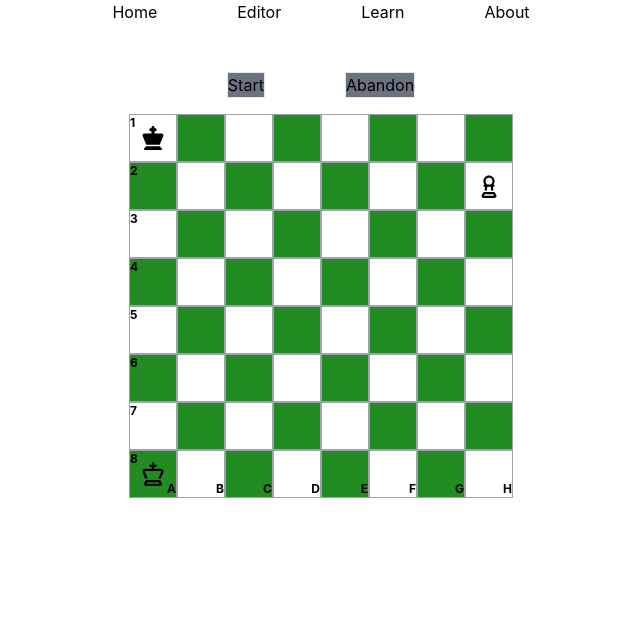
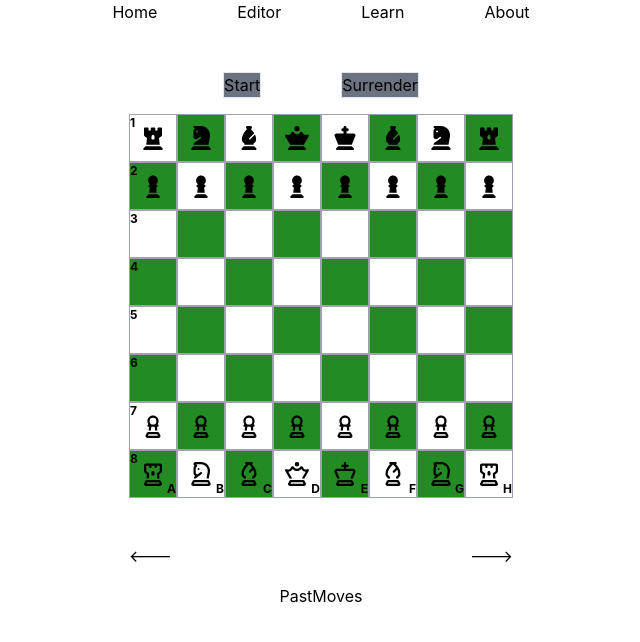
Before and after one commit to IsmaelMastronardi/chessboard, a React (Create React App) app: page / in a window 1280 px wide. Shown: the top 642 px of the page, without its empty margins (319-959 px from the left). Built offline with nearby package versions, Linux system fonts and the light colour scheme.

Commit message:
add functionality to view past game states

```diff
--- a/src/components/board.jsx
+++ b/src/components/board.jsx
@@ -1,13 +1,18 @@
 import { useDispatch, useSelector } from "react-redux";
 import Square from "./square";
-import { useEffect } from "react";
+import { useEffect, useState } from "react";
 import { movePiece } from "../redux/slices/boardSlice";
 import { minimax } from "../engine/boardEvaluation";
 import SettingsMenu from "./settingsMenu";
+import { current } from "@reduxjs/toolkit";
 
 const Board = () => {
-  const {convertedBoard, posibleMoves, selectedPiece, waitingForPcMove, playerColor} = useSelector((store) => store.gameBoard);
+  const {convertedBoard, posibleMoves, selectedPiece, waitingForPcMove, pastBoardStates, currentBoard} = useSelector((store) => store.gameBoard);
   const dispatch = useDispatch();
+  const [boardStateIndex, setBoardStateIndex] = useState(currentBoard);
+  useEffect(() => {
+    setBoardStateIndex(currentBoard);
+  }, [currentBoard]);
   // console.log(posibleMoves);
   // useEffect(() => {
   //   if (waitingForPcMove) {
@@ -17,10 +22,16 @@ const Board = () => {
   //     }, 100);
   //   }
   // });
+  const changeBoardState = (direction) => {
+    if(boardStateIndex + direction >= 0 && boardStateIndex + direction < pastBoardStates.length){
+      setBoardStateIndex(boardStateIndex + direction);
+    }
+  };
+
   return(
     <section className="">
       <div className="grid grid-cols-8">
-      {convertedBoard.pieces.map((row, rowIndex) => {
+      {pastBoardStates[boardStateIndex].pieces.map((row, rowIndex) => {
         return row.map((square, colIndex) => {
           const isDark = (rowIndex + colIndex) % 2 === 1;
           let highlighted = false;
@@ -36,7 +47,9 @@ const Board = () => {
               value={square}
               isDark={isDark}
               index={[rowIndex, colIndex]}
-              posibleSquare={highlighted}/>
+              posibleSquare={highlighted}
+              inCurrentBoard={boardStateIndex === currentBoard}
+              />
             </div>
           );
         })
@@ -45,6 +58,10 @@ const Board = () => {
     <div className="flex items-start w-full">
       <SettingsMenu />
     </div>
+    <div className="flex justify-between w-full">
+      <button onClick={() => changeBoardState(-1)}>&lt;---</button>
+      <button onClick={() => changeBoardState(1)}>---&gt;</button>
+    </div>
     </section>
   )
 }
--- /dev/null
+++ b/src/components/pastMoves.jsx
@@ -0,0 +1,7 @@
+const PastMoves = () => {
+  return(
+    <div>PastMoves</div>
+  );
+};
+
+export default PastMoves;
--- a/src/components/square.jsx
+++ b/src/components/square.jsx
@@ -5,8 +5,8 @@ import { selectPieceIcon } from "../gameLogic/pieces";
 import { useState } from "react";
 
 
-const Square = ({value, isDark, index, posibleSquare }) => {
-  const {posibleMoves, selectedPiece} = useSelector((store) => store.gameBoard);
+const Square = ({value, isDark, index, posibleSquare, inCurrentBoard }) => {
+  const {posibleMoves} = useSelector((store) => store.gameBoard);
   const {squareBackgroundColor} = useSelector((store) => store.settings);
   const [promotionMenu, setPromotionMenu] = useState(false);
 
@@ -45,22 +45,26 @@ const Square = ({value, isDark, index, posibleSquare }) => {
   };
 
   const handleDrop = (oldPos, newPos, piece) => {
+    console.log(posibleMoves[`${oldPos[0]}${oldPos[1]}`]);
+    if(!posibleMoves[`${oldPos[0]}${oldPos[1]}`]){
+      return;
+    }
     const selectedMove = findMove(posibleMoves[`${oldPos[0]}${oldPos[1]}`], newPos);
     if(selectedMove){
-      if(piece.toLowerCase() === 'p'){
-        if(selectedMove.promotion){
-          saveMove(oldPos, newPos);
-          togglePromotionMenu();
-        }
+      if(selectedMove.promotion){
+        saveMove(oldPos, newPos);
+        togglePromotionMenu();
       }
       else {
-        //        oldPos, newIndex, isPcMove, isPromoting
         executeMove(oldPos, selectedMove, false);
       }
     }
   };
 
   const [, drag] = useDrag({
+    drag: () => {
+      if(!inCurrentBoard){return;}
+    },
     type: 'PIECE',
     item: { index: index, piece: value},
   });
@@ -68,6 +72,7 @@ const Square = ({value, isDark, index, posibleSquare }) => {
   const [, drop] = useDrop({
     accept: 'PIECE',
     drop: (item) => {
+      if(!inCurrentBoard){return;}
       handleDrop(item.index, index, item.piece);
     }
   });
--- a/src/gameLogic/completeMove.js
+++ b/src/gameLogic/completeMove.js
@@ -1,4 +1,4 @@
-const finalizeMove = (board, oldIndex, move, isPromoting = false) => {
+const finalizeMove = (board, oldIndex, move) => {
   const movingPiece = board.pieces[oldIndex[0]][oldIndex[1]];
   const previousSquare = board.pieces[oldIndex[0]][oldIndex[1]];
   const currentPlayer = board.turn;
--- a/src/gameLogic/moves.js
+++ b/src/gameLogic/moves.js
@@ -32,8 +32,7 @@ const callMoves = (board, allyColor, pinnedPieces ,attackBoard) => {
 
 const handleCheck = (board, attackBoard, kingPosition, allyColor, pinnedPieces, checkingPiecePosition) => {
   let moves = {};
-  let checkLine = [];
-  checkLine = calculateCheckLine(checkingPiecePosition, kingPosition)
+  let checkLine = calculateCheckLine(checkingPiecePosition, kingPosition)
   board.pieces.forEach((row, rowIndex) => {
     row.forEach((piece, colIndex) => {
       if (getPieceColor(piece) === allyColor && piece !== '0') {
--- a/src/pages/Home.jsx
+++ b/src/pages/Home.jsx
@@ -2,6 +2,7 @@ import { useSelector } from "react-redux";
 import Board from "../components/board";
 import { useState } from "react";
 import { blackKingIcon,whiteKingIcon } from "../gameLogic/pieces";
+import PastMoves from "../components/pastMoves";
 
 const Home = () => {
   const [startGameMenu, setStartGameMenu] = useState(false);
@@ -17,7 +18,7 @@ const Home = () => {
         >
           Start
         </button>
-        <button className="bg-gray-500 border">Abandon</button>
+        <button className="bg-gray-500 border">Surrender</button>
       </div>
       <Board />
       {startGameMenu && (
@@ -43,6 +44,7 @@ const Home = () => {
           </div>
         </div>
       )}
+      <PastMoves />
     </div>
   )
 }
--- a/src/redux/slices/boardSlice.js
+++ b/src/redux/slices/boardSlice.js
@@ -2,10 +2,6 @@ import { createSlice } from "@reduxjs/toolkit";
 import { calculatePosibleMoves } from "../../gameLogic/generateMoves";
 import { convertToBoard, convertToFen } from "../../gameLogic/helpers";
 import { finalizeMove } from "../../gameLogic/completeMove";
-
-// export const movePiece = (oldIndex, newIndex, isPcMove, isPromoting) => (dispatch) => {
-//   dispatch(gameBoardSlice.actions.updateBoard({oldIndex, newIndex, isPcMove, isPromoting}));
-// };
 
 export const movePiece = (oldIndex, move, isPcMove) => (dispatch) => {
   dispatch(gameBoardSlice.actions.updateBoard({oldIndex, move, isPcMove}));
@@ -19,8 +15,8 @@ export const getPosibleMoves = (board, color) => (dispatch) => {
   const result = calculatePosibleMoves(board, allyColor);
   dispatch(gameBoardSlice.actions.updatePosibleMoves(result));
 };
-const initalBoardPosition = "k7/7P/8/8/8/8/8/K7 w KQkq - 0 1";
-// const initalBoardPosition = "rnbqkbnr/pppppppp/8/8/8/8/PPPPPPPP/RNBQKBNR w KQkq - 0 1";
+// const initalBoardPosition = "k7/7P/8/8/8/8/8/K7 w KQkq - 0 1";
+const initalBoardPosition = "rnbqkbnr/pppppppp/8/8/8/8/PPPPPPPP/RNBQKBNR w KQkq - 0 1";
 
 
 const initialState = {
@@ -31,6 +27,8 @@ const initialState = {
   waitingForPcMove: false,
   playerColor: 'black',
   gameStarted: false,
+  pastBoardStates: [convertToBoard(initalBoardPosition)],
+  currentBoard: 0,
 };
 
 const gameBoardSlice = createSlice({
@@ -44,6 +42,8 @@ const gameBoardSlice = createSlice({
       const moves = calculatePosibleMoves(state.convertedBoard, state.convertedBoard.turn === 'w' ? 'white' : 'black');
       state.posibleMoves = moves;
       state.waitingForPcMove = !action.payload.isPcMove;
+      state.pastBoardStates.push(state.convertedBoard);
+      state.currentBoard +=1
     },
     updateSelectedPiece: (state, action) => {
       state.selectedPiece = action.payload;
```
